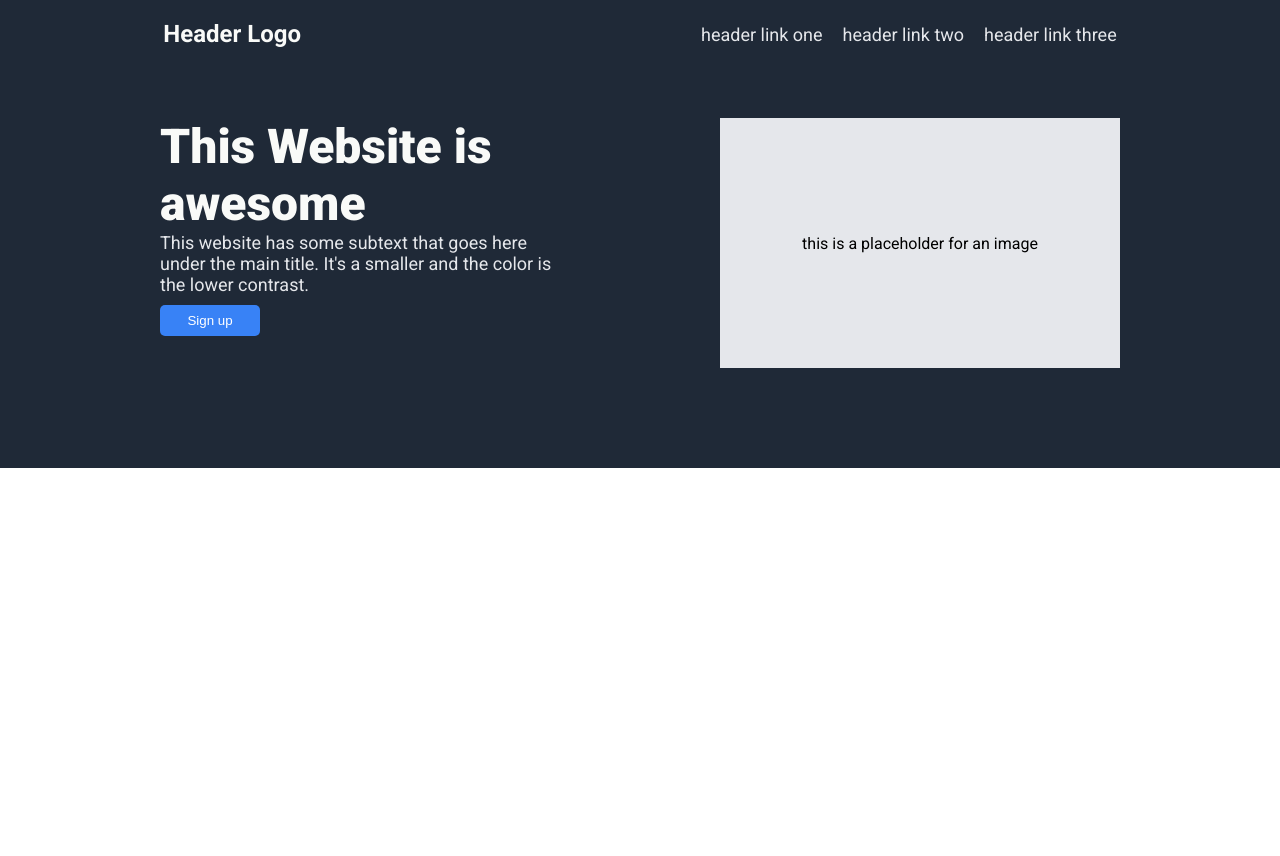
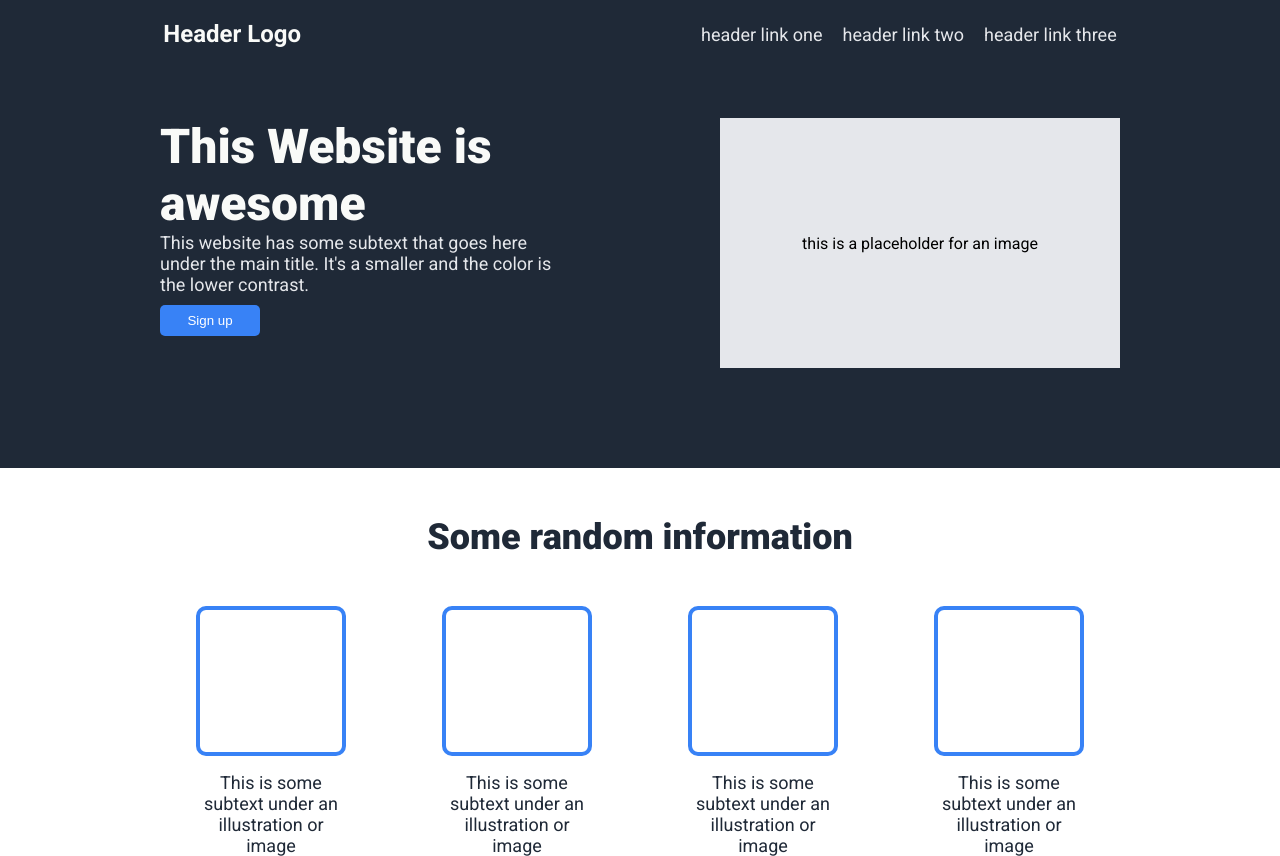
Before and after one commit to okskippper123/landing-page, a plain HTML site: page index.html in a window 1280 px wide. Before the commit the page ends 800 px from the top, so only its background shows below. Drawn offline with Linux system fonts and the light colour scheme.

Commit message:
Add and Style Section 2

```diff
--- a/index.html
+++ b/index.html
@@ -42,5 +42,30 @@
         <p>this is a placeholder for an image</p>
       </div>
     </div>
+
+    <!-- Section 2 -->
+    <div class="section-2">
+      <div class="heading">
+        <h1>Some random information</h1>
+      </div>
+      <div class="cards-flex">
+        <div class="card-cont">
+          <div class="card"></div>
+          <p>This is some subtext under an illustration or image</p>
+        </div>
+        <div class="card-cont">
+          <div class="card"></div>
+          <p>This is some subtext under an illustration or image</p>
+        </div>
+        <div class="card-cont">
+          <div class="card"></div>
+          <p>This is some subtext under an illustration or image</p>
+        </div>
+        <div class="card-cont">
+          <div class="card"></div>
+          <p>This is some subtext under an illustration or image</p>
+        </div>
+      </div>
+    </div>
   </body>
 </html>
--- a/style.css
+++ b/style.css
@@ -90,3 +90,44 @@ body{
     border-radius: 5px;
     border: none;
 }
+
+/* Section 3 */
+
+.card{
+    border: 4px #3882f6 solid;
+    border-radius: 10px;
+    width: 150px;
+    height:  150px;
+}
+
+.card-cont{
+    max-width: 150px;
+}
+
+.card-cont p{
+    font-size: 18px;
+    color: #1F2937;
+    text-align: center;
+    margin-top: 1rem;
+}
+
+.section-2 .heading h1{
+    font-size: 36px;
+    color: #1F2937;
+    font-weight: 900;
+    margin-top: 3rem;
+}
+
+
+.section-2{
+    display: flex;
+    flex-direction: column;
+    align-items: center;
+}
+
+.cards-flex{
+    display: flex;
+    justify-content: center;
+    gap: 6rem;
+    margin-top: 3rem;
+}
```
